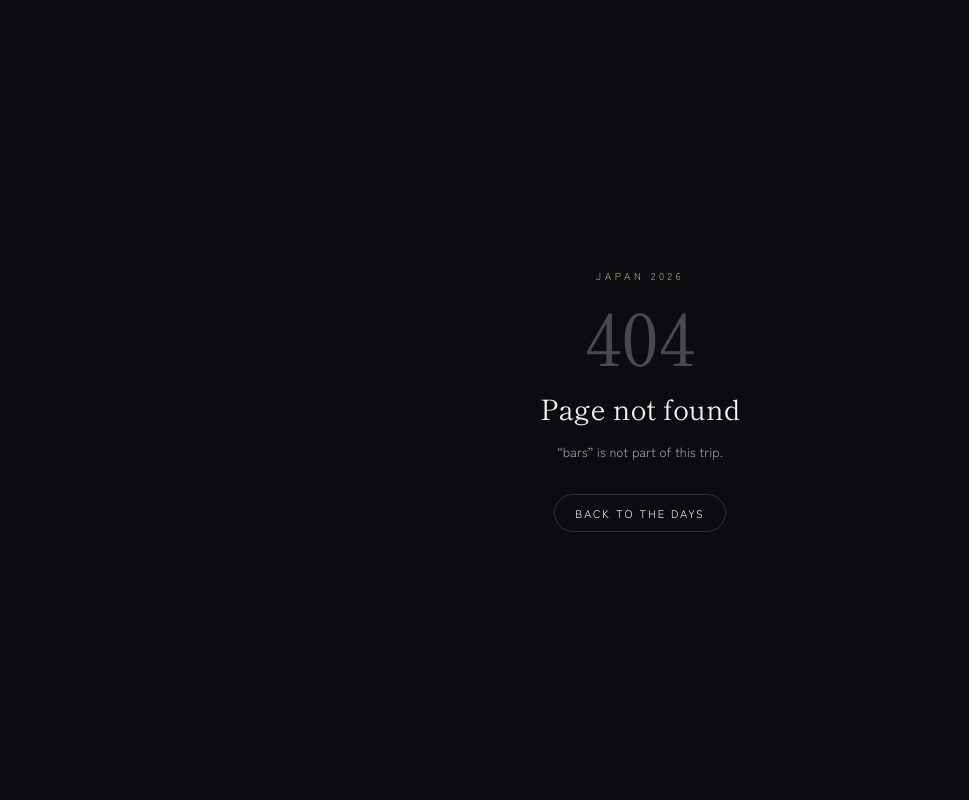
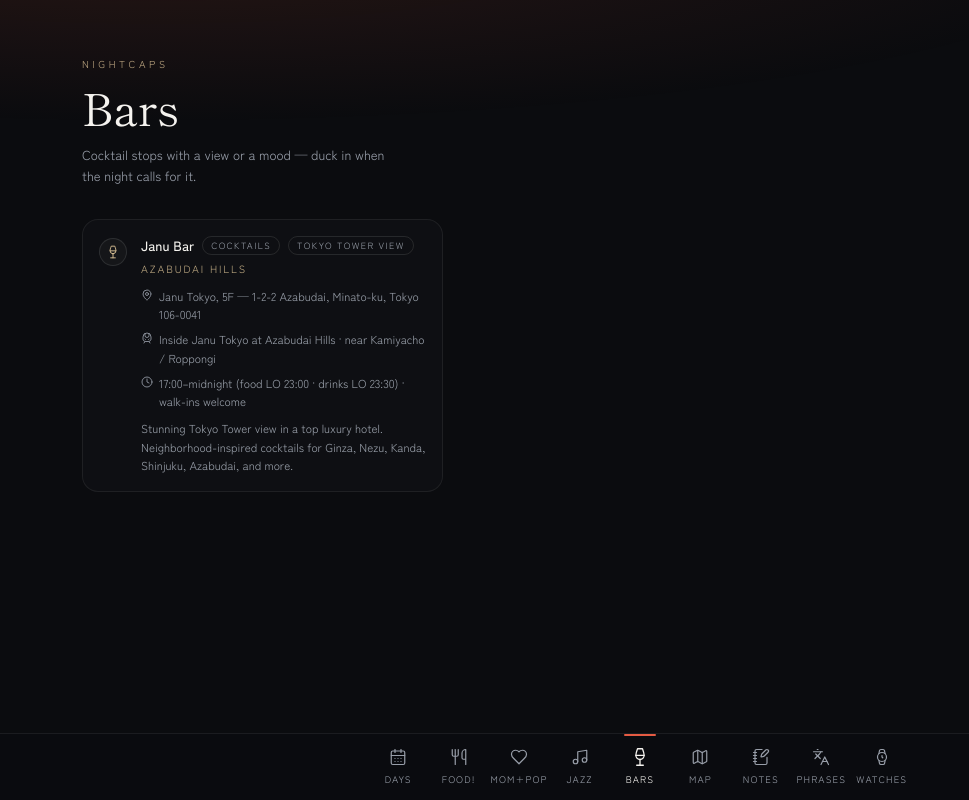
Before and after one commit to Cacody25/japan-trip, a React (Vite) app: page /bars in a window 1280 px wide. Before the commit this address had no page. Shown: the whole page, without its empty margins (0-969 px from the left). Built offline with nearby package versions, Linux system fonts and the light colour scheme.

Commit message:
Add Bars list with Janu Bar, and Nihao dumplings on Food!.

```diff
--- a/src/App.jsx
+++ b/src/App.jsx
@@ -7,6 +7,7 @@
 import Food from "@/pages/Food";
 import MomAndPop from "@/pages/MomAndPop";
 import JazzCafes from "@/pages/JazzCafes";
+import Bars from "@/pages/Bars";
 import Notes from "@/pages/Notes";
 import Translate from "@/pages/Translate";
 import Watches from "@/pages/Watches";
@@ -25,6 +26,7 @@
           <Route path="/food" element={<Food />} />
           <Route path="/mom-and-pop" element={<MomAndPop />} />
           <Route path="/jazz-cafes" element={<JazzCafes />} />
+          <Route path="/bars" element={<Bars />} />
           <Route path="/map" element={<MapPage />} />
           <Route path="/notes" element={<Notes />} />
           <Route path="/translate" element={<Translate />} />
--- a/src/components/BottomNav.jsx
+++ b/src/components/BottomNav.jsx
@@ -1,6 +1,6 @@
 import React from "react";
 import { NavLink } from "react-router-dom";
-import { CalendarDays, Utensils, Heart, Music, NotebookPen, Languages, Watch, Map as MapIcon } from "lucide-react";
+import { CalendarDays, Utensils, Heart, Music, Wine, NotebookPen, Languages, Watch, Map as MapIcon } from "lucide-react";
 import { cn } from "@/lib/utils";
 
 const TABS = [
@@ -8,6 +8,7 @@
   { to: "/food", label: "Food!", Icon: Utensils },
   { to: "/mom-and-pop", label: "Mom+Pop", Icon: Heart },
   { to: "/jazz-cafes", label: "Jazz", Icon: Music },
+  { to: "/bars", label: "Bars", Icon: Wine },
   { to: "/map", label: "Map", Icon: MapIcon },
   { to: "/notes", label: "Notes", Icon: NotebookPen },
   { to: "/translate", label: "Phrases", Icon: Languages },
--- a/src/components/FoodCard.jsx
+++ b/src/components/FoodCard.jsx
@@ -1,9 +1,9 @@
 import React from "react";
-import { Utensils, Heart, Music, MapPin, Clock, TrainFront } from "lucide-react";
+import { Utensils, Heart, Music, Wine, MapPin, Clock, TrainFront } from "lucide-react";
 
 export default function FoodCard({ spot, tone = "food" }) {
-  const Icon = tone === "mom" ? Heart : tone === "cafe" ? Music : Utensils;
-  const iconClass = tone === "mom" || tone === "cafe" ? "text-gold" : "text-vermilion";
+  const Icon = tone === "mom" ? Heart : tone === "cafe" ? Music : tone === "bar" ? Wine : Utensils;
+  const iconClass = tone === "mom" || tone === "cafe" || tone === "bar" ? "text-gold" : "text-vermilion";
 
   return (
     <article className="rounded-2xl border border-white/[0.07] bg-card/60 p-5 md:p-4">
--- a/src/components/map/MapLegend.jsx
+++ b/src/components/map/MapLegend.jsx
@@ -1,7 +1,7 @@
 import React from "react";
 import { PLACE_KINDS } from "@/data/mapPlaces";
 
-const ORDER = ["stay", "sight", "nature", "shop", "food", "watch"];
+const ORDER = ["stay", "sight", "nature", "shop", "food", "bar", "watch"];
 
 export default function MapLegend({ count }) {
   return (
--- /dev/null
+++ b/src/data/bars.js
@@ -0,0 +1,27 @@
+// Cocktail / hotel bars worth a stop — not locked to a day.
+export const barSpots = [
+  {
+    id: "janu-bar",
+    name: "Janu Bar",
+    area: "Azabudai Hills",
+    address: "Janu Tokyo, 5F — 1-2-2 Azabudai, Minato-ku, Tokyo 106-0041",
+    access: "Inside Janu Tokyo at Azabudai Hills · near Kamiyacho / Roppongi",
+    hours: "17:00–midnight (food LO 23:00 · drinks LO 23:30) · walk-ins welcome",
+    note: "Stunning Tokyo Tower view in a top luxury hotel. Neighborhood-inspired cocktails for Ginza, Nezu, Kanda, Shinjuku, Azabudai, and more.",
+    tags: ["cocktails", "tokyo tower view"],
+    lat: 35.662,
+    lng: 139.7404,
+  },
+];
+
+export const barMapPlaces = barSpots.map((spot) => ({
+  id: spot.id,
+  name: spot.name,
+  area: spot.area,
+  days: [],
+  barList: true,
+  kind: "bar",
+  lat: spot.lat,
+  lng: spot.lng,
+  note: [spot.address, spot.access, spot.hours, spot.note].filter(Boolean).join(" · "),
+}));
--- a/src/data/food.js
+++ b/src/data/food.js
@@ -36,6 +36,18 @@
     lat: 35.6266,
     lng: 139.7274,
   },
+  {
+    id: "nihao-hatagaya",
+    name: "Nihao",
+    area: "Hatagaya",
+    address: "2F Masumoto Sake Shop, 2-27-4 Nishihara, Shibuya-ku, Tokyo (您好 / ニイハオ)",
+    access: "3-minute walk from Hatagaya Station (south exit), along Nishihara Shopping Street toward Yoyogi-Uehara",
+    hours: "Tue–Sat 17:00–22:00 (LO 21:30) · Closed Sun & Mon",
+    note: "Dumplings look great! Tabelog Dumplings Top 100. Card / QR / e-money OK.",
+    tags: ["dumplings", "top 100"],
+    lat: 35.6768,
+    lng: 139.6765,
+  },
 ];
 
 export const foodMapPlaces = foodSpots.map((spot) => ({
--- a/src/data/mapPlaces.js
+++ b/src/data/mapPlaces.js
@@ -4,6 +4,7 @@
   nature: { label: "Parks & nature", color: "#7FB069" },
   shop: { label: "Shopping & TCG", color: "#C4708C" },
   food: { label: "Food & drink", color: "#E4573D" },
+  bar: { label: "Bars", color: "#8C7BD8" },
   watch: { label: "Watch shops", color: "#E0B04A" },
 };
 
--- /dev/null
+++ b/src/pages/Bars.jsx
@@ -0,0 +1,22 @@
+import React from "react";
+import { barSpots } from "@/data/bars";
+import SectionHeading from "@/components/SectionHeading";
+import FoodCard from "@/components/FoodCard";
+
+export default function Bars() {
+  return (
+    <>
+      <SectionHeading
+        eyebrow="Nightcaps"
+        title="Bars"
+        subtitle="Cocktail stops with a view or a mood — duck in when the night calls for it."
+      />
+
+      <div className="grid gap-3 px-5 pt-8 md:grid-cols-2 md:gap-4 md:px-8 lg:grid-cols-3">
+        {barSpots.map((spot) => (
+          <FoodCard key={spot.id} spot={spot} tone="bar" />
+        ))}
+      </div>
+    </>
+  );
+}
--- a/src/pages/MapPage.jsx
+++ b/src/pages/MapPage.jsx
@@ -6,9 +6,16 @@
 import { foodMapPlaces } from "@/data/food";
 import { momAndPopMapPlaces } from "@/data/momAndPop";
 import { jazzCafeMapPlaces } from "@/data/jazzCafes";
+import { barMapPlaces } from "@/data/bars";
 import { cn } from "@/lib/utils";
 
-const allPlaces = [...mapPlaces, ...foodMapPlaces, ...momAndPopMapPlaces, ...jazzCafeMapPlaces];
+const allPlaces = [
+  ...mapPlaces,
+  ...foodMapPlaces,
+  ...momAndPopMapPlaces,
+  ...jazzCafeMapPlaces,
+  ...barMapPlaces,
+];
 
 export default function MapPage() {
   const [active, setActive] = useState("all");
@@ -24,6 +31,7 @@
     if (active === "food") return foodMapPlaces;
     if (active === "mom") return momAndPopMapPlaces;
     if (active === "jazz") return jazzCafeMapPlaces;
+    if (active === "bars") return barMapPlaces;
     return mapPlaces.filter((place) => place.days.includes(active));
   }, [active]);
 
@@ -33,6 +41,7 @@
       { value: "food", label: "Food!" },
       { value: "mom", label: "Mom+Pop" },
       { value: "jazz", label: "Jazz" },
+      { value: "bars", label: "Bars" },
       ...dayOptions.map((day) => ({ value: day, label: `Day ${day}` })),
     ],
     [dayOptions],
@@ -43,7 +52,7 @@
       <SectionHeading
         eyebrow="Reference"
         title="Map"
-        subtitle="Planned stops plus Food!, Mom+Pop, and Jazz cafes — tap a dot to see what's there. Positions are approximate, for orientation."
+        subtitle="Planned stops plus Food!, Mom+Pop, Jazz, and Bars — tap a dot to see what's there. Positions are approximate, for orientation."
       />
 
       <div className="sticky top-0 z-30 mt-5 border-b border-white/[0.06] bg-background/85 px-5 py-3 backdrop-blur-xl md:px-8">
```
